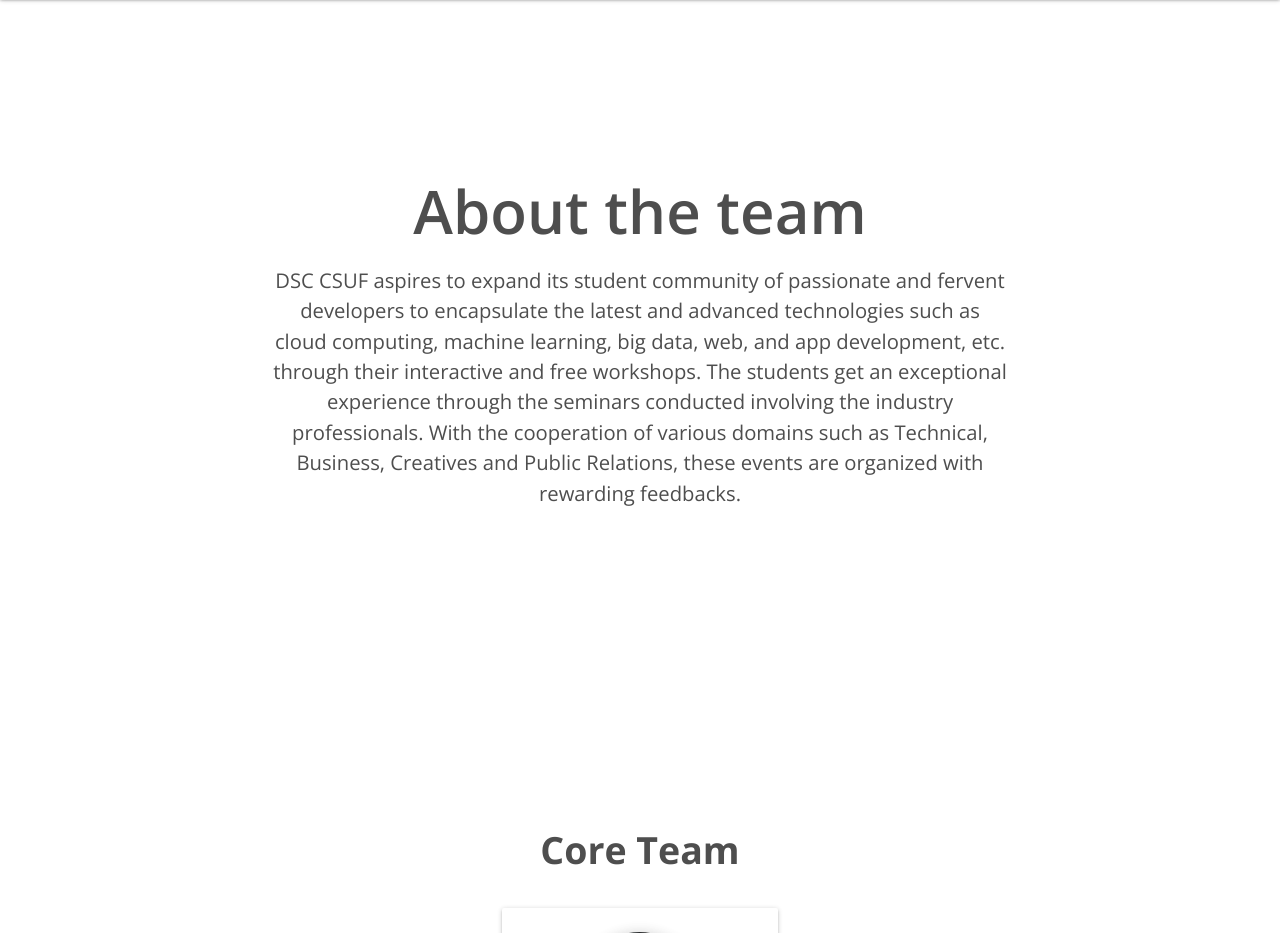
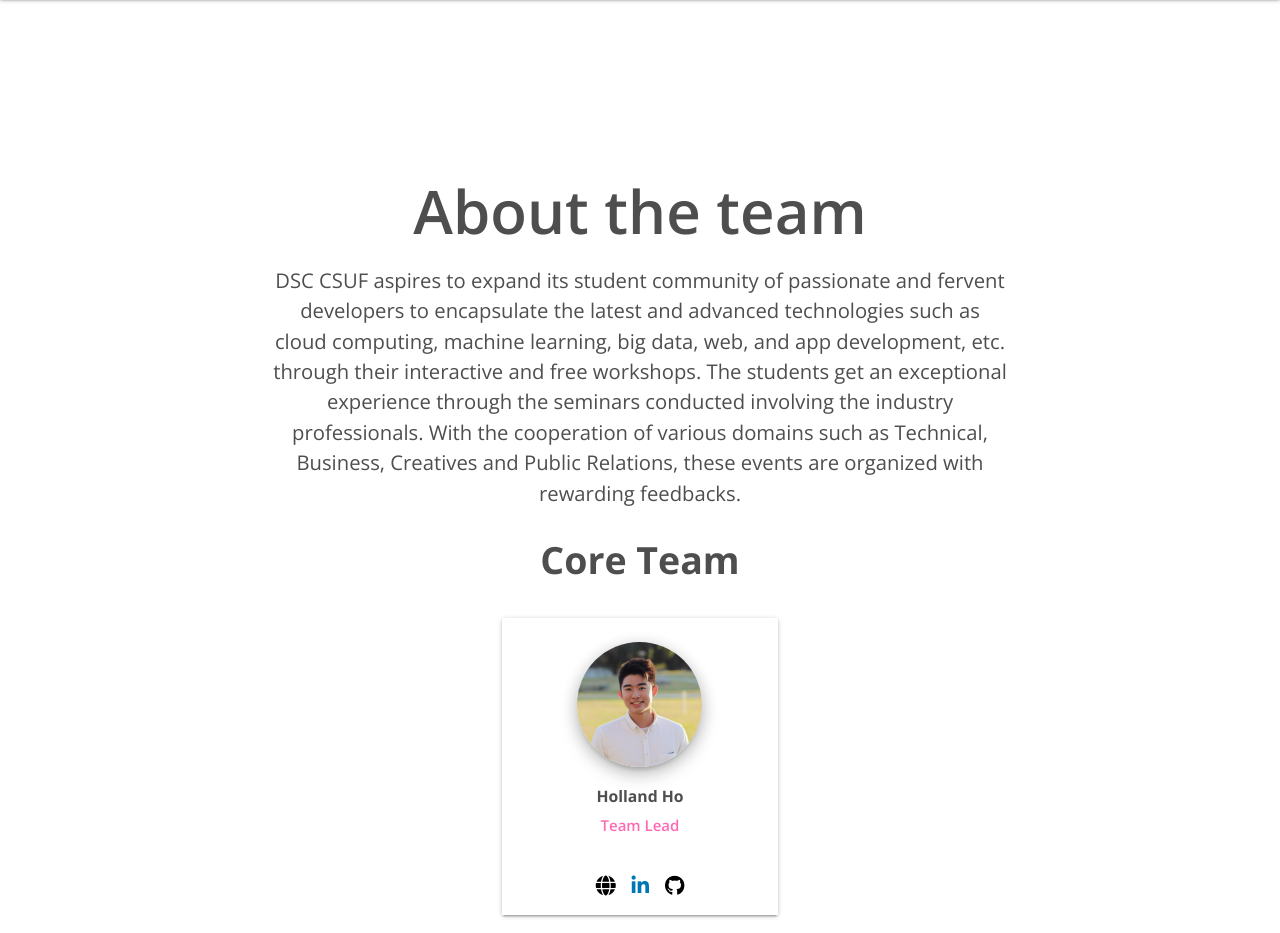
Before and after one commit to DSC-CSUF/dsc-website, a PHP site: page /team.html in a window 1280 px wide. Shown: the part 65-998 px from the top of the page. Run offline with PHP 8.4, Linux system fonts and the light colour scheme; some libraries are stand-ins or nearby versions.

Commit message:
Update team.css

```diff
--- a/css/team.css
+++ b/css/team.css
@@ -143,7 +143,7 @@ nav ul a:hover {
 }
 
 .header-section {
-    height: 100vh;
+    height: 510px;
     display: flex;
     align-items: center;
 }
```
